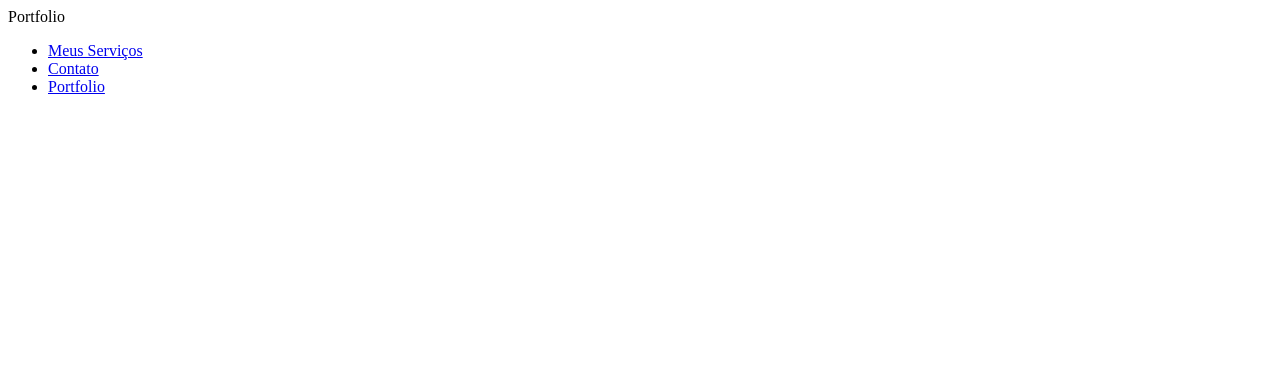
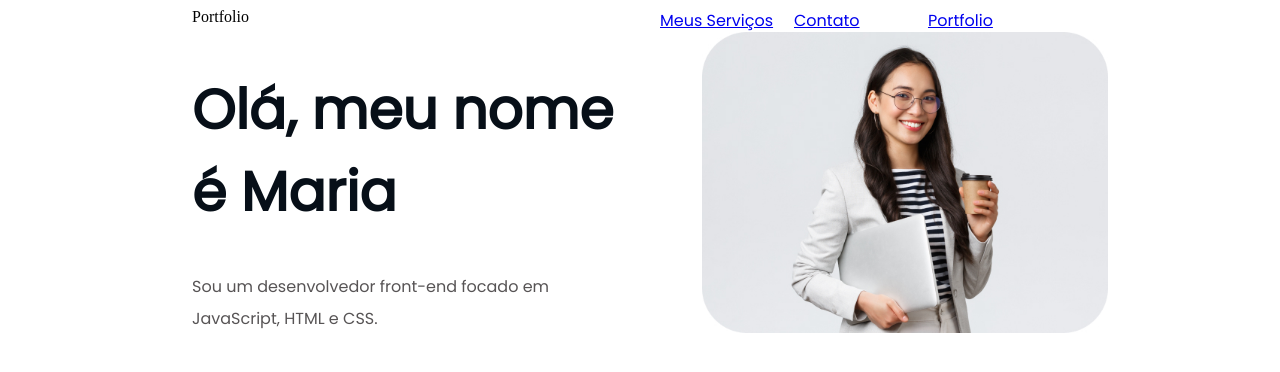
Before and after one commit to Thecreatorkkkkkkkkk/portfolioIFMTcv, a plain HTML site: page Portifolio/index.html in a window 1280 px wide. Drawn offline with Linux system fonts and the light colour scheme.

Commit message:
Add files via upload

```diff
--- a/Portifolio/index.html
+++ b/Portifolio/index.html
@@ -2,20 +2,30 @@
 <html lang="pt-br">
 <head>
     <meta charset="UTF-8">
+    <!--configura a codifigação de caracteres do documento, UTF-8 é uma codificação
+    de caracteres que pode representar quase todos símbolos do mundo.-->
+
+    <meta http-equiv="X-UA-Compatible" content="IE=edge">
+    <!-- Isso permite que a página seja compatível com a internet explorer-->
+
     <meta name="viewport" content="width=device-width, initial-scale=1.0">
+    <!-- A tag meta viewport, que é essencial para o design responsivo de sites.
+     Define a largura da página para ser igual à largura da tela do dispositivo.
+     Um valor de 1.0 significa que a página será exibida sem zoom. -->
     <link rel="preconnect" href="https://fonts.googleapis.com">
     <link rel="preconnect" href="https://fonts.gstatic.com" crossorigin>
     <link href="https://fonts.googleapis.com/css2?family=Poppins&display=swap" rel="stylesheet">
     <title>Portifolio</title>
-    <link href="style.css">
+    <link rel="stylesheet" href="style.css" >
 </head>
+
 <body>
     <!-- Deferindo a barra de navegação -->
     <div class="navegacao">
 
 
         <div class="titulo">
-        Portfolio
+            Portfolio
         </div>
 
         <div id="menu">
@@ -26,8 +36,18 @@
             </ul>
         </div>
 
+    </div>
 
+    <div class="navegacao">
+        <div id="cabecalhocta">
+            <h1>Olá, meu nome é Maria</h1>
+            <p class="texto">Sou um desenvolvedor front-end focado em JavaScript, HTML e CSS.</p>
+        </div>
 
+        <div id="cabecalhoimg">
+           <img src="img/muie.jpg" alt="hehe">
+        </div>
     </div>
+
 </body>
 </html>
--- a/Portifolio/style.css
+++ b/Portifolio/style.css
@@ -33,3 +33,52 @@ body{
     margin: 0;
     padding: 0;
 }
+
+#menu li{
+    display: inline-block;
+    margin-left: 20px;
+    font-family: Poppins;
+    font-style: normal;
+    width: 114px;
+    height: 24px;
+    top: 49px;
+    left: 974px;
+    gap: 0px;
+    opacity: 0px;
+}
+
+
+img{
+    width: 100%;
+    height: auto;
+    margin-left: 20px;
+}
+
+#cabecalhocta h1{
+    font-family: Poppins;
+    font-size: 55px;
+    font-weight: 700;
+    line-height: 82.5px;
+    text-align: left;
+
+    color: #070F18;
+}
+
+p.texto{
+    font-family: Poppins;
+font-size: 16px;
+font-weight: 400;
+line-height: 32px;
+text-align: left;
+color: #575455;
+
+}
+
+#cabecalhoimg{
+    margin-left: 42px;
+    border-radius: 50%;
+}
+
+#cabecalhoimg img{
+    width: 100%
+}
```
Also changed, not shown: Portifolio/img/muie.jpg (added), Portifolio/img/shura.jpg (added), Portifolio/img/ta proibido abrir isso.jpg (added).
